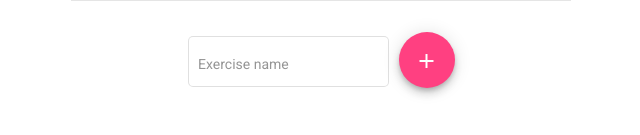
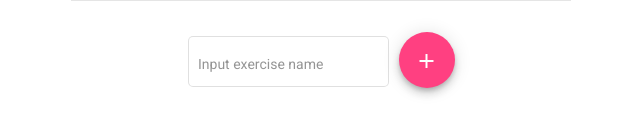
Before and after one commit to yuurastack/working-set-tracker, an Angular app: page / in a window 1280 px wide. Shown: the part 177-312 px from the top of the page, without its empty margins (319-959 px from the left). Built offline with nearby package versions, Linux system fonts and the light colour scheme.

Commit message:
naming scheme change

```diff
--- a/src/app/app.component.html
+++ b/src/app/app.component.html
@@ -4,8 +4,8 @@
 <div class="grid-container">
   <form [formGroup]="newCardForm" (ngSubmit)="createNewCard()">
     <mat-form-field appearance="outline" class="inputEx" >
-      <input formControlName="newExerciseTitle" matInput   placeholder="Exercise name">
-      <mat-error *ngIf="newCardForm.invalid">exercise title missing</mat-error>
+      <input formControlName="newExerciseTitle" matInput   placeholder="Input exercise name">
+      <mat-error *ngIf="newCardForm.invalid">exercise name missing</mat-error>
     </mat-form-field>
   </form>
   <button mat-fab color="accent" (click)="createNewCard()"><mat-icon>add</mat-icon></button>
```
